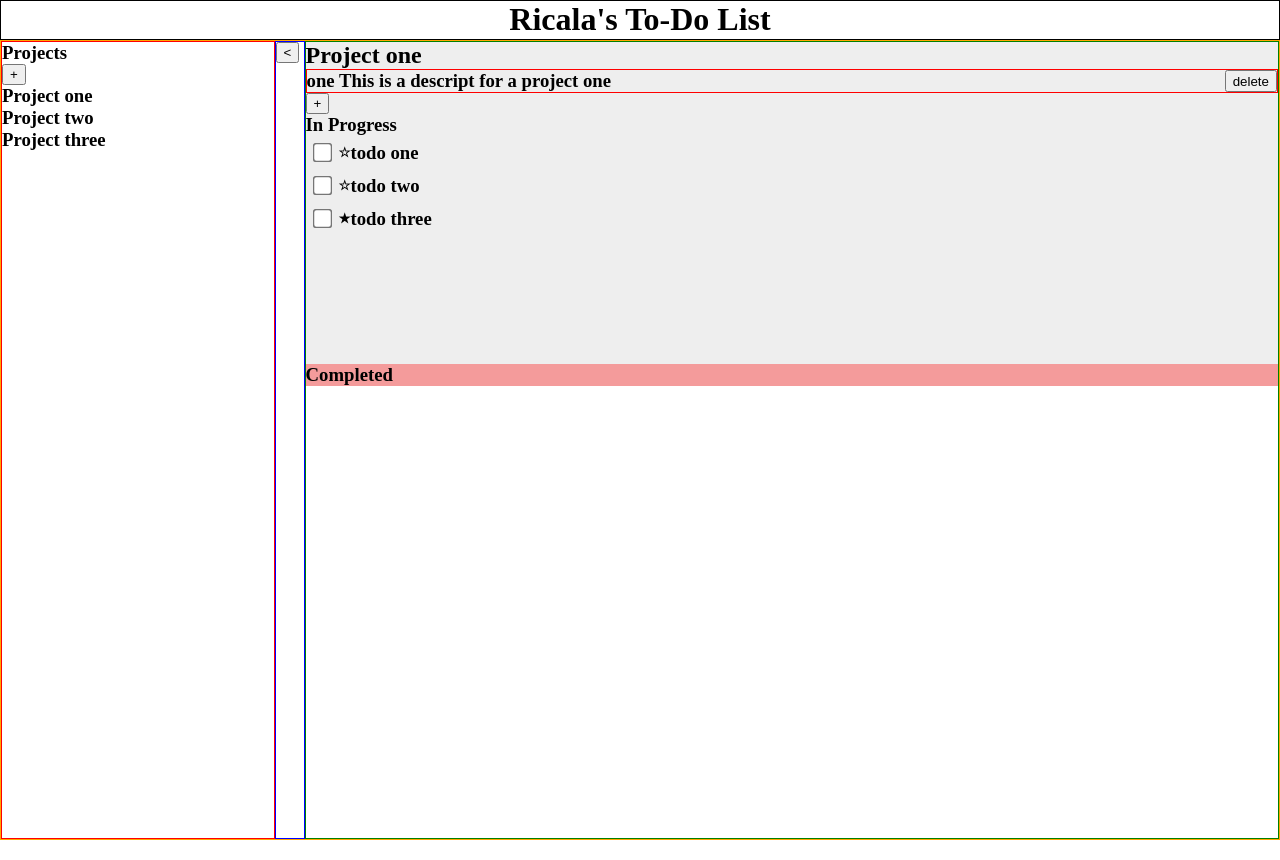
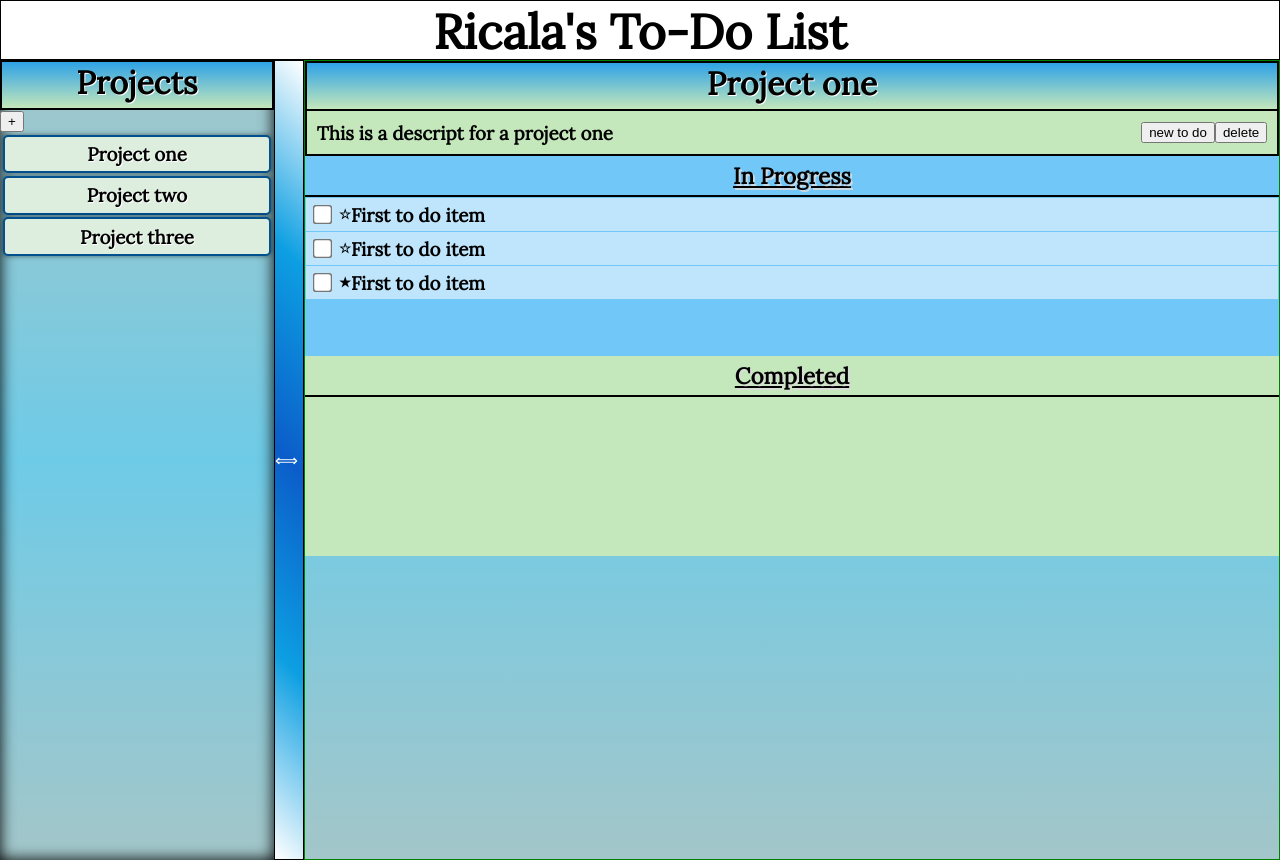
Before and after one commit to Ricala/to-do-list, a website built with webpack: page dist/index.html in a window 1280 px wide. Both pictures are taken after a click on the element "Project one". Built offline with Linux system fonts and the light colour scheme.

Commit message:
style projects, to-do, most headers

```diff
--- a/src/eventController.js
+++ b/src/eventController.js
@@ -20,13 +20,13 @@ function eventController(mainProject) {
   })();
 
   const initialProjects = (() => {
-    let project1 = new Project("Project one", "one This is a descript for a project one");
-    let project2 = new Project("Project two", "two This is a descript for a project two");
-    let project3 = new Project("Project three", "three This is a descript for a project three");
+    let project1 = new Project("Project one", "This is a descript for a project one");
+    let project2 = new Project("Project two", "This is a descript for a project two");
+    let project3 = new Project("Project three", "This is a descript for a project three");
 
-    let todo1 = new ToDo("todo one", "todo description text text text one one", false);
-    let todo2 = new ToDo("todo two", "todo description text text text two two", false);
-    let todo3 = new ToDo("todo three", "todo description text text text three three", true);
+    let todo1 = new ToDo("First to do item", "todo description text text text one one", false);
+    let todo2 = new ToDo("First to do item", "todo description text text text two two", false);
+    let todo3 = new ToDo("First to do item", "todo description text text text three three", true);
 
 
 
--- a/src/renderController.js
+++ b/src/renderController.js
@@ -11,22 +11,15 @@ const displayContaniner = document.getElementById("display-container")
 
     if (showBar) {
       projectContainer.style.display = "block";
-      projectContainer.style.gridColumn = `1 / 3`;
       displayContainer.style.gridColumn = `-2 / -1`;
       slider.style.gridColumn = `3 / 4`;
-      slider.style.transform = "all 5s";
-      slider.style.transition = "all 5s";
+
     } else {
       projectContainer.style.display = "none";
       displayContainer.style.gridColumn = `2 / -1`;
       slider.style.gridColumn = `1 / 2`;
-
-      slider.style.transform = "all 5s";
-      slider.style.transition = "all 5s";
     }
   }
-
-
 
   function showProjectForm() {
     newProjectBtn.disabled = true;
@@ -75,6 +68,7 @@ const displayContaniner = document.getElementById("display-container")
   function addProjectList(project){
     let itemContainer = document.createElement("div");
     itemContainer.id = `list-item-${project.projectId}`;
+    itemContainer.className = "project-items"
     let listItem = document.createElement("h3");
     listItem.appendChild(document.createTextNode(project.title));
     itemContainer.appendChild(listItem);
@@ -94,6 +88,7 @@ const displayContaniner = document.getElementById("display-container")
 
     let projectTitle = document.createElement("h2");
     projectTitle.appendChild(document.createTextNode(project.title));
+    projectTitle.className = "project-header";
     projectContainer.appendChild(projectTitle);
 
     let descriptionDiv = document.createElement("div");
@@ -103,18 +98,21 @@ const displayContaniner = document.getElementById("display-container")
     projectDescrip.appendChild(document.createTextNode(project.description));
     descriptionDiv.appendChild(projectDescrip);
 
+    let btnDiv = document.createElement("div");
+
+    let addToDoBtn = document.createElement("button");
+    addToDoBtn.className = "add-to-do-btn"
+    addToDoBtn.appendChild(document.createTextNode("new to do"));
+    btnDiv.appendChild(addToDoBtn);
+
     let deleteBtn = document.createElement("button");
     deleteBtn.className = "delete-project-btn";
     deleteBtn.appendChild(document.createTextNode("delete"));
-    descriptionDiv.appendChild(deleteBtn);
+    btnDiv.appendChild(deleteBtn);
+
+    descriptionDiv.appendChild(btnDiv);
 
     projectContainer.appendChild(descriptionDiv);
-
-    let addToDoBtn = document.createElement("button");
-    addToDoBtn.className = "add-to-do-btn"
-    addToDoBtn.appendChild(document.createTextNode("+"));
-
-    projectContainer.appendChild(addToDoBtn);
 
     let listContainer = document.createElement("div");
     listContainer.className = "list-container"
@@ -124,6 +122,7 @@ const displayContaniner = document.getElementById("display-container")
 
     let progressHeader = document.createElement("h3");
     progressHeader.appendChild(document.createTextNode("In Progress"))
+    progressHeader.className = "list-header"
     inProgressContainer.appendChild(progressHeader);
 
     let inProgressList = document.createElement("ul");
@@ -137,6 +136,7 @@ const displayContaniner = document.getElementById("display-container")
 
     let completedHeader = document.createElement("h3");
     completedHeader.appendChild(document.createTextNode("Completed"))
+    completedHeader.className = "list-header"
     completedContainer.appendChild(completedHeader);
 
     let completedList = document.createElement("ul");
--- a/src/style.scss
+++ b/src/style.scss
@@ -1,6 +1,11 @@
+
 *, *:after, *:before {
   box-sizing: border-box;
   margin: 0;
+}
+
+body {
+  font-family: 'Lora', serif;
 }
 
 ul {
@@ -20,58 +25,108 @@ input[type=checkbox]
   margin: 10px;
 }
 
+
 #head {
   border: 1px solid black;
-  height: 40px;
+  height: 60px;
   text-align: center;
+  font-size: 1.5rem;
 }
 
 #container {
   display: grid;
   grid-template-columns: 30px 1fr 30px 4fr;
-  border: 1px solid orange;
   height: 100vh;
 
+  .project-header {
+    font-size: 2rem;
+    background-image: linear-gradient(rgb(46, 162, 230), rgb(196, 231, 187));
+    border: 2px solid black;
+    text-shadow: 1px 1px white;
+    text-align: center;
+    padding-bottom: 5px;
+  }
 
   #project-container {
     grid-column: 1 / 3;
-    border: 1px solid red;
-    transform: 5s;
-    transition: 5s;
+    background-image: linear-gradient(rgb(163, 198, 201), rgb(110, 203, 231), rgb(163, 198, 201));
+    box-shadow: inset 0 0 15px black;
+
+
+    #project-list {
+
+      *{
+        padding: 1%;
+      }
+
+      .project-items {
+        background-color: rgb(221, 238, 223);
+        border: 2px solid rgb(3, 80, 143);
+        border-radius: 5px;
+        margin: 1%;
+        font-size: 1rem;
+        text-align: center;
+        box-shadow: 0px 0px 5px rgba(0, 0, 0, 0.493);
+        text-shadow: 1px 1px white;
+      }
+    }
   }
 
   #slider {
     grid-column: 3 / 4;
-    border: 1px solid blue;
+    border: 1px solid rgb(0, 0, 0);
+    background-image: linear-gradient(45deg,white, rgb(13, 159, 226), rgb(11, 93, 201), rgb(13, 159, 226), white);
+    color: white;
+    display: flex;
+    align-items: center;
 
   }
 
   #display-container {
     grid-column: -2 / -1;
     border: 1px solid green;
+    background-image: linear-gradient(rgb(163, 198, 201), rgb(110, 203, 231), rgb(163, 198, 201));
   }
 
   .project-display {
-    background-color: rgba(0, 0, 0, 0.068);
 
     .display-description {
       display: flex;
       justify-content: space-between;
-      border: 1px solid red;
+      background-color: (rgb(196, 231, 187));;
+      border: 2px solid black;
+      border-top: none;
+      font-size: 1rem;
+      padding: 1%;
+    }
+
+    .list-header {
+      text-align:center;
+      text-decoration: underline;
+      font-size: 1.4rem;
+      padding: 5px;
+      margin-bottom: 5px 0;
+      border-bottom: 2px solid black;
+      text-shadow: 2px 2px rgba(221, 220, 220, 0.815);
     }
 
     .in-progress-container {
-      min-height: 250px;
+      min-height: 200px;
+      background-color: rgb(113, 199, 248);
+
     }
 
     .completed-container {
-      background-color: rgba(255, 0, 0, 0.349);
+      background-color: rgb(196, 231, 187);
+      min-height: 200px;
     }
 
     .main-to-do-container {
       display: flex;
       align-content: center;
       align-items: center;
+      background-color: rgba(255, 255, 255, 0.541);
+      margin:1px;
     }
   }
 
```
Also changed, not shown: dist/bundle.js, dist/index.html, dist/style.css, 1 other file.
